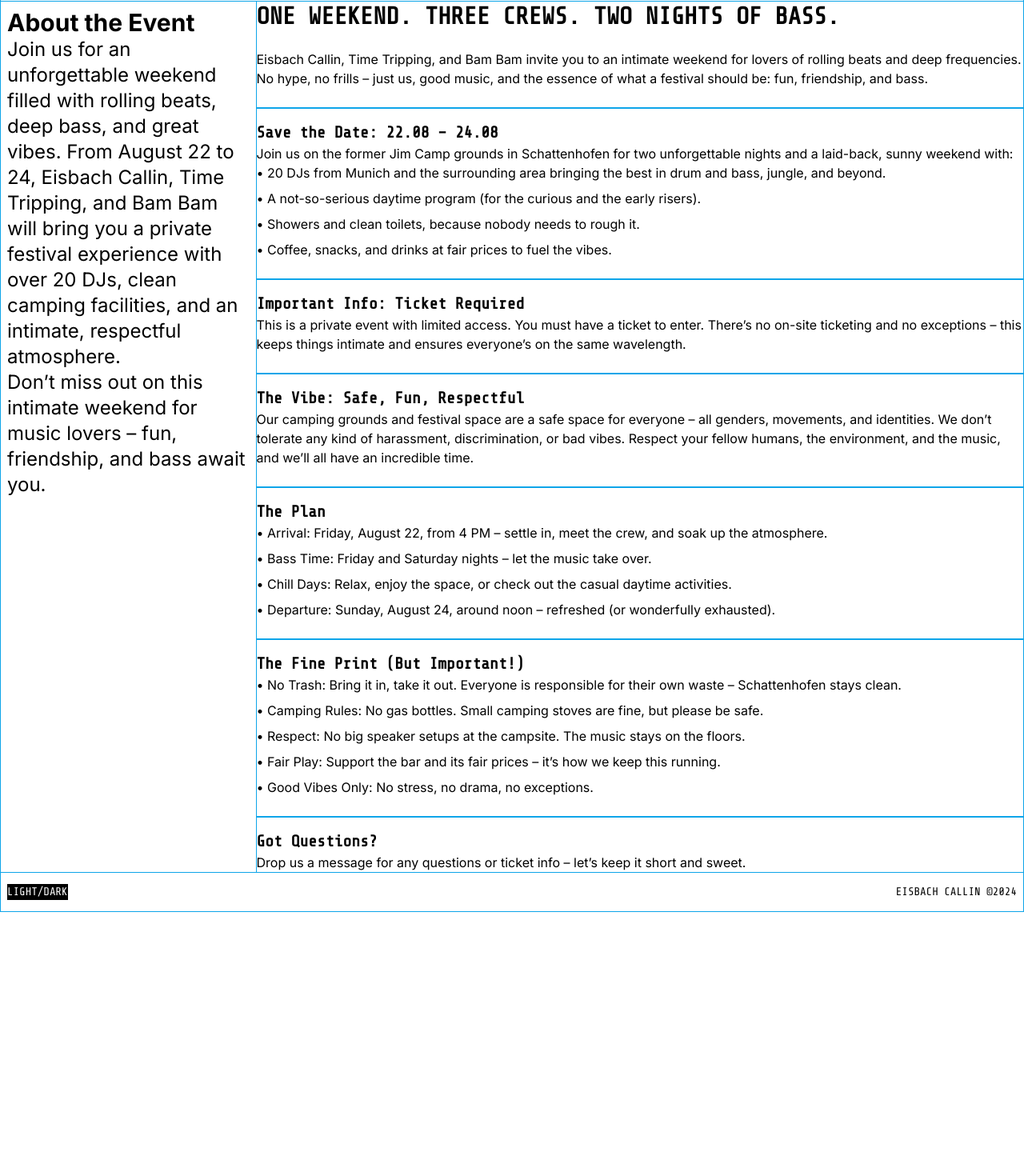
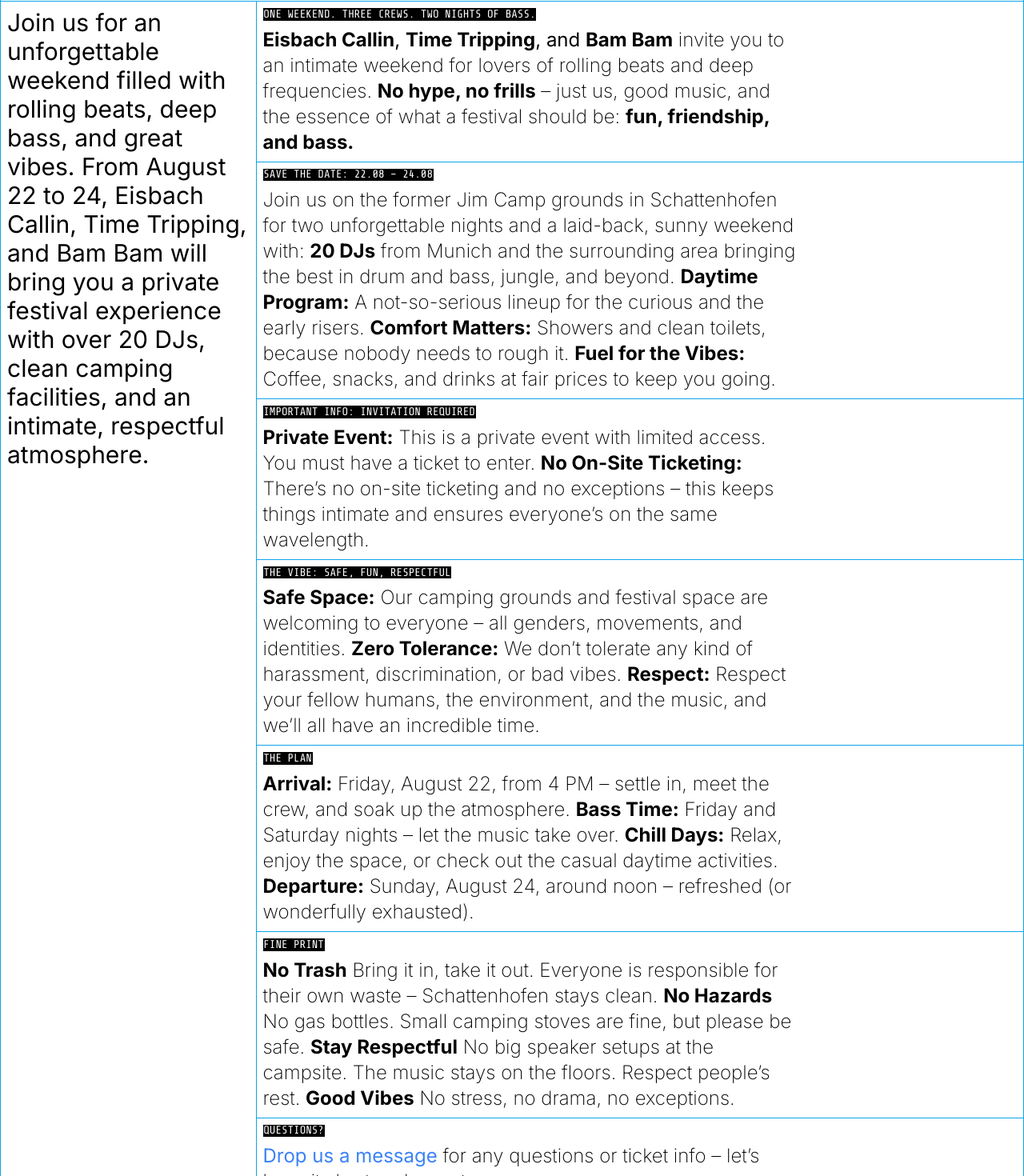
Before and after one commit to eisbachcallin/website, a Next.js app: page /camp in a window 1280 px wide. Shown: the part 40-1510 px from the top of the page at 80% size. Before the commit the page ends 1180 px from the top, so only its background shows below. Built offline with nearby package versions, Linux system fonts and the light colour scheme.

Commit message:
refactor: styling of text body

```diff
--- a/src/app/camp/page.tsx
+++ b/src/app/camp/page.tsx
@@ -4,6 +4,7 @@ import { useState, useEffect } from 'react'
 import { useRouter } from 'next/navigation'
 import Image from 'next/image'
 import SplitContainer from '@/components/layout/SplitContainer'
+import Link from 'next/link'
 
 const CrewOptions = ['Crew A', 'Crew B', 'Crew C']
 
@@ -98,22 +99,20 @@ export default function CampPage() {
     <SplitContainer
       stickyLeft
       leftSide={
-        <div className='space-y-8 font-sans text-xl sm:text-2xl'>
+        <div>
           {!uuid ? (
             // Render event description when no uuid is present
+            <div className='space-y-8 font-sans text-2xl sm:text-3xl xl:space-y-16'>
               <div>
-              <h1 className='text-3xl font-bold'>About the Event</h1>
-              <p>
-                Join us for an unforgettable weekend filled with rolling beats,
-                deep bass, and great vibes. From August 22 to 24, Eisbach
-                Callin, Time Tripping, and Bam Bam will bring you a private
-                festival experience with over 20 DJs, clean camping facilities,
-                and an intimate, respectful atmosphere.
-              </p>
-              <p>
-                Don’t miss out on this intimate weekend for music lovers – fun,
-                friendship, and bass await you.
-              </p>
+                <span className='sr-only'>About Eisbach Callin Camp</span>
+                <h1>
+                  Join us for an unforgettable weekend filled with rolling
+                  beats, deep bass, and great vibes. From August 22 to 24,
+                  Eisbach Callin, Time Tripping, and Bam Bam will bring you a
+                  private festival experience with over 20 DJs, clean camping
+                  facilities, and an intimate, respectful atmosphere.
+                </h1>
+              </div>
             </div>
           ) : submissionDetails ? (
             // Show success message if form is submitted
@@ -240,120 +239,226 @@ export default function CampPage() {
         </div>
       }
       rightSide={
-        <div className='space-y-6 text-default'>
-          <h2 className='font-mono text-3xl font-semibold uppercase'>
-            One weekend. Three crews. Two nights of bass.
+        <div className='font-sans text-default'>
+          <div className='border-b border-default p-2 text-xl font-normal text-default sm:text-2xl'>
+            <div className='max-w-2xl space-y-2'>
+              <h2 className='w-fit bg-invert p-[0.05rem] font-mono text-sm font-light uppercase leading-none text-invert'>
+                One Weekend. Three Crews. Two Nights of Bass.
               </h2>
-          <p className='font-sans text-base'>
-            Eisbach Callin, Time Tripping, and Bam Bam invite you to an intimate
-            weekend for lovers of rolling beats and deep frequencies. No hype,
-            no frills – just us, good music, and the essence of what a festival
-            should be: fun, friendship, and bass.
+              <p>
+                <span className='font-bold'>Eisbach Callin</span>,{' '}
+                <span className='font-bold'>Time Tripping</span>, and{' '}
+                <span className='font-bold'>Bam Bam</span>{' '}
+                <span className='font-extralight'>
+                  invite you to an intimate weekend for lovers of rolling beats
+                  and deep frequencies.
+                </span>{' '}
+                <span className='font-bold'>No hype, no frills</span>{' '}
+                <span className='font-extralight'>
+                  – just us, good music, and the essence of what a festival
+                  should be:
+                </span>{' '}
+                <span className='font-bold'>fun, friendship, and bass.</span>
               </p>
-          <div className='border-t-2 border-default pt-4'>
-            <h3 className='text-xl font-semibold'>
+            </div>
+          </div>
+
+          <div className='border-b border-default p-2 text-xl font-normal text-default sm:text-2xl'>
+            <div className='max-w-2xl space-y-2'>
+              <h3 className='w-fit bg-invert p-[0.05rem] font-mono text-sm font-light uppercase leading-none text-invert'>
                 Save the Date: 22.08 – 24.08
               </h3>
-            <p className='font-sans text-base'>
-              Join us on the former Jim Camp grounds in Schattenhofen for two
-              unforgettable nights and a laid-back, sunny weekend with:
+              <p>
+                <span className='font-extralight'>
+                  Join us on the former Jim Camp grounds in Schattenhofen for
+                  two unforgettable nights and a laid-back, sunny weekend with:
+                </span>{' '}
+                <span className='font-bold'>20 DJs</span>{' '}
+                <span className='font-extralight'>
+                  from Munich and the surrounding area bringing the best in drum
+                  and bass, jungle, and beyond.
+                </span>{' '}
+                <span className='font-bold'>Daytime Program:</span>{' '}
+                <span className='font-extralight'>
+                  A not-so-serious lineup for the curious and the early risers.
+                </span>{' '}
+                <span className='font-bold'>Comfort Matters:</span>{' '}
+                <span className='font-extralight'>
+                  Showers and clean toilets, because nobody needs to rough it.
+                </span>{' '}
+                <span className='font-bold'>Fuel for the Vibes:</span>{' '}
+                <span className='font-extralight'>
+                  Coffee, snacks, and drinks at fair prices to keep you going.
+                </span>
               </p>
-            <ul className='list-inside space-y-2 font-sans'>
+            </div>
+          </div>
+
+          <div className='border-b border-default p-2 text-xl font-normal text-default sm:text-2xl'>
+            <div className='max-w-2xl space-y-2'>
+              <h3 className='w-fit bg-invert p-[0.05rem] font-mono text-sm font-light uppercase leading-none text-invert'>
+                Important Info: Invitation Required
+              </h3>
+              <p>
+                <span className='font-bold'>Private Event:</span>{' '}
+                <span className='font-extralight'>
+                  This is a private event with limited access. You must have a
+                  ticket to enter.
+                </span>{' '}
+                <span className='font-bold'>No On-Site Ticketing:</span>{' '}
+                <span className='font-extralight'>
+                  There’s no on-site ticketing and no exceptions – this keeps
+                  things intimate and ensures everyone’s on the same wavelength.
+                </span>
+              </p>
+            </div>
+          </div>
+
+          <div className='border-b border-default p-2 text-xl font-normal text-default sm:text-2xl'>
+            <div className='max-w-2xl space-y-2'>
+              <h3 className='w-fit bg-invert p-[0.05rem] font-mono text-sm font-light uppercase leading-none text-invert'>
+                The Vibe: Safe, Fun, Respectful
+              </h3>
+              <p>
+                <span className='font-bold'>Safe Space:</span>{' '}
+                <span className='font-extralight'>
+                  Our camping grounds and festival space are welcoming to
+                  everyone – all genders, movements, and identities.
+                </span>{' '}
+                <span className='font-bold'>Zero Tolerance:</span>{' '}
+                <span className='font-extralight'>
+                  We don’t tolerate any kind of harassment, discrimination, or
+                  bad vibes.
+                </span>{' '}
+                <span className='font-bold'>Respect:</span>{' '}
+                <span className='font-extralight'>
+                  Respect your fellow humans, the environment, and the music,
+                  and we’ll all have an incredible time.
+                </span>
+              </p>
+            </div>
+          </div>
+
+          <div className='border-b border-default p-2 text-xl font-normal text-default sm:text-2xl'>
+            <div className='max-w-2xl space-y-2'>
+              <h3 className='w-fit bg-invert p-[0.05rem] font-mono text-sm font-light uppercase leading-none text-invert'>
+                The Plan
+              </h3>
+              <p>
+                <span className='font-bold'>Arrival:</span>{' '}
+                <span className='font-extralight'>
+                  Friday, August 22, from 4 PM – settle in, meet the crew, and
+                  soak up the atmosphere.
+                </span>{' '}
+                <span className='font-bold'>Bass Time:</span>{' '}
+                <span className='font-extralight'>
+                  Friday and Saturday nights – let the music take over.
+                </span>{' '}
+                <span className='font-bold'>Chill Days:</span>{' '}
+                <span className='font-extralight'>
+                  Relax, enjoy the space, or check out the casual daytime
+                  activities.
+                </span>{' '}
+                <span className='font-bold'>Departure:</span>{' '}
+                <span className='font-extralight'>
+                  Sunday, August 24, around noon – refreshed (or wonderfully
+                  exhausted).
+                </span>
+              </p>
+            </div>
+          </div>
+
+          <div className='border-b border-default p-2 text-xl font-normal text-default sm:text-2xl'>
+            <div className='max-w-2xl space-y-2 '>
+              <h3 className='w-fit bg-invert p-[0.05rem] font-mono text-sm font-light uppercase leading-none text-invert'>
+                Fine Print
+              </h3>
+              <p>
+                <span className='font-bold'>No Trash</span>{' '}
+                <span className='font-extralight'>
+                  Bring it in, take it out. Everyone is responsible for their
+                  own waste – Schattenhofen stays clean.
+                </span>{' '}
+                <span className='font-bold'>No Hazards</span>{' '}
+                <span className='font-extralight'>
+                  No gas bottles. Small camping stoves are fine, but please be
+                  safe.
+                </span>{' '}
+                <span className='font-bold'>Stay Respectful</span>{' '}
+                <span className='font-extralight'>
+                  No big speaker setups at the campsite. The music stays on the
+                  floors. Respect people’s rest.
+                </span>{' '}
+                <span className='font-bold'>Good Vibes</span>{' '}
+                <span className='font-extralight'>
+                  No stress, no drama, no exceptions.
+                </span>
+              </p>
+              {/* <ul className='list-inside space-y-2 font-sans'>
                 <li>
-                • 20 DJs from Munich and the surrounding area bringing the best
-                in drum and bass, jungle, and beyond.
+                  <span className='bg-accent p-[0.05rem] text-onaccent'>
+                    No Trash:—
+                  </span>{' '}
+                  <span className='font-light'>
+                    Bring it in, take it out. Everyone is responsible for their
+                    own waste – Schattenhofen stays clean.
+                  </span>
                 </li>
                 <li>
-                • A not-so-serious daytime program (for the curious and the
-                early risers).
+                  <span className='bg-accent p-[0.05rem] text-onaccent'>
+                    Camp Rules:
+                  </span>{' '}
+                  <span className='font-light'>
+                    No gas bottles. Small camping stoves are fine, but please be
+                    safe.
+                  </span>
                 </li>
                 <li>
-                • Showers and clean toilets, because nobody needs to rough it.
+                  <span className='bg-accent p-[0.05rem] text-onaccent'>
+                    Respect:
+                  </span>{' '}
+                  <span className='font-light'>
+                    No big speaker setups at the campsite. The music stays on
+                    the floors.
+                  </span>
                 </li>
                 <li>
-                • Coffee, snacks, and drinks at fair prices to fuel the vibes.
+                  <span className='bg-accent p-[0.05rem] text-onaccent'>
+                    Fair Play:
+                  </span>{' '}
+                  <span className='font-light'>
+                    Support the bar and its fair prices – it’s how we keep this
+                    running.
+                  </span>
                 </li>
-            </ul>
+                <li>
+                  <span className='bg-accent p-[0.05rem] text-onaccent'>
+                    Good Vibes Only:
+                  </span>{' '}
+                  <span className='font-light'>
+                    No stress, no drama, no exceptions.
+                  </span>
+                </li>
+              </ul> */}
+            </div>
           </div>
 
-          <div className='border-t-2 border-default pt-4'>
-            <h3 className='text-xl font-semibold'>
-              Important Info: Ticket Required
+          <div className='font-noraml p-2 text-xl text-default sm:text-2xl'>
+            <div className='max-w-2xl space-y-2 '>
+              <h3 className='w-fit bg-invert p-[0.05rem] font-mono text-sm font-light uppercase leading-none text-invert'>
+                Questions?
               </h3>
-            <p className='font-sans text-base'>
-              This is a private event with limited access. You must have a
-              ticket to enter. There’s no on-site ticketing and no exceptions –
-              this keeps things intimate and ensures everyone’s on the same
-              wavelength.
+              <p className='font-extralight'>
+                <Link
+                  className='font-normal text-accent hover:text-default'
+                  href='mailto:eisbach@gmail.com'
+                >
+                  Drop us a message
+                </Link>{' '}
+                for any questions or ticket info – let’s keep it short and
+                sweet.
               </p>
             </div>
-
-          <div className='border-t-2 border-default pt-4'>
-            <h3 className='text-xl font-semibold'>
-              The Vibe: Safe, Fun, Respectful
-            </h3>
-            <p className='font-sans text-base'>
-              Our camping grounds and festival space are a safe space for
-              everyone – all genders, movements, and identities. We don’t
-              tolerate any kind of harassment, discrimination, or bad vibes.
-              Respect your fellow humans, the environment, and the music, and
-              we’ll all have an incredible time.
-            </p>
-          </div>
-
-          <div className='border-t-2 border-default pt-4'>
-            <h3 className='text-xl font-semibold'>The Plan</h3>
-            <ul className='list-inside space-y-2 font-sans'>
-              <li>
-                • Arrival: Friday, August 22, from 4 PM – settle in, meet the
-                crew, and soak up the atmosphere.
-              </li>
-              <li>
-                • Bass Time: Friday and Saturday nights – let the music take
-                over.
-              </li>
-              <li>
-                • Chill Days: Relax, enjoy the space, or check out the casual
-                daytime activities.
-              </li>
-              <li>
-                • Departure: Sunday, August 24, around noon – refreshed (or
-                wonderfully exhausted).
-              </li>
-            </ul>
-          </div>
-
-          <div className='border-t-2 border-default pt-4'>
-            <h3 className='text-xl font-semibold'>
-              The Fine Print (But Important!)
-            </h3>
-            <ul className='list-inside space-y-2 font-sans'>
-              <li>
-                • No Trash: Bring it in, take it out. Everyone is responsible
-                for their own waste – Schattenhofen stays clean.
-              </li>
-              <li>
-                • Camping Rules: No gas bottles. Small camping stoves are fine,
-                but please be safe.
-              </li>
-              <li>
-                • Respect: No big speaker setups at the campsite. The music
-                stays on the floors.
-              </li>
-              <li>
-                • Fair Play: Support the bar and its fair prices – it’s how we
-                keep this running.
-              </li>
-              <li>• Good Vibes Only: No stress, no drama, no exceptions.</li>
-            </ul>
-          </div>
-
-          <div className='border-t-2 border-default pt-4'>
-            <h3 className='text-xl font-semibold'>Got Questions?</h3>
-            <p className='font-sans text-base'>
-              Drop us a message for any questions or ticket info – let’s keep it
-              short and sweet.
-            </p>
           </div>
         </div>
       }
```
Lines whose indentation alone changed are shown as unchanged.
